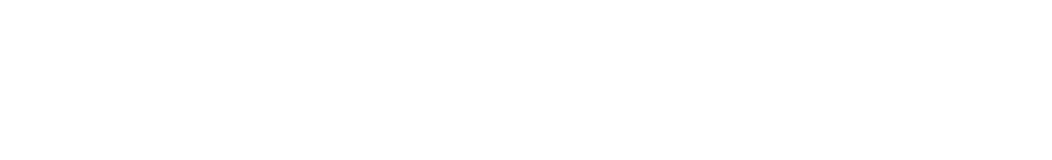
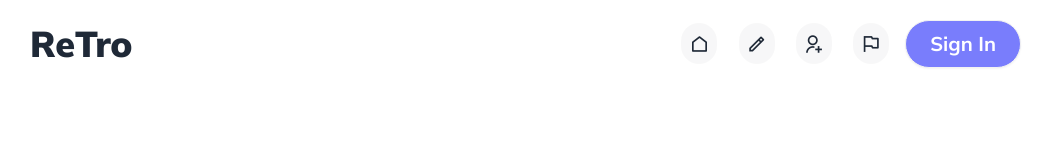
Before and after one commit to Tamim239/Retro-Forum-taklify-, a plain HTML site: page index.html in a window 1280 px wide. Shown: the whole page, without its empty margins (123-1175 px from the left). Drawn offline with nearby package versions, Linux system fonts and the light colour scheme.

Commit message:
added navbar

```diff
--- a/index.html
+++ b/index.html
@@ -1,12 +1,44 @@
 <!DOCTYPE html>
 <html lang="en">
+
 <head>
     <meta charset="UTF-8">
     <meta name="viewport" content="width=device-width, initial-scale=1.0">
     <title>Retro Forum</title>
+    <!-- tailwind and daisy ui cnd link -->
+    <link href="https://cdn.jsdelivr.net/npm/daisyui@4.7.2/dist/full.min.css" rel="stylesheet" type="text/css" />
+    <script src="https://cdn.tailwindcss.com"></script>
+    <!-- icon link -->
+    <link href="https://cdn.jsdelivr.net/npm/remixicon@4.2.0/fonts/remixicon.css" rel="stylesheet" />
+    <!-- font mulish -->
+    <link rel="preconnect" href="https://fonts.googleapis.com">
+<link rel="preconnect" href="https://fonts.gstatic.com" crossorigin>
+<link href="https://fonts.googleapis.com/css2?family=Mulish:ital,wght@0,200..1000;1,200..1000&display=swap" rel="stylesheet">
+<style>
+    .font-mulish{
+        font-family: "Mulish", sans-serif;
+    }
+</style>
 </head>
-<body>
-    <nav>
+
+<body class="font-mulish">
+    <nav class="w-4/5 mx-auto mt-3">
+        <div>
+            <div class="navbar bg-base-100">
+                <div class="navbar-start">
+                    <a class="btn btn-ghost text-4xl font-black">ReTro</a>
+                </div>
+                <div class="navbar-end space-x-4 text-xl">
+                   <div class="space-x-4 *:p-2 *:bg-[#12132D08] *:rounded-full">
+                    <a title="Home" href=""><i class="ri-home-line"></i></a>
+                    <a title="edit" href=""><i class="ri-pencil-line"></i></a>
+                    <a title="add" href=""><i class="ri-user-add-line"></i></a>
+                    <a title="flag" href=""><i class="ri-flag-line"></i></a>
+                   </div>
+                    <a class="btn rounded-full px-6 bg-[#797DFC] text-white text-xl font-bold">Sign In</a>
+                </div>
+            </div>
+        </div>
 
     </nav>
     <header>
@@ -22,4 +54,5 @@
     <!-- file js -->
     <script src="js/main.js"></script>
 </body>
+
 </html>
--- /dev/null
+++ b/tailwind.config.js
@@ -0,0 +1,8 @@
+/** @type {import('tailwindcss').Config} */
+module.exports = {
+    content: ["./src/**/*.{html,js}"],
+    theme: {
+      extend: {},
+    },
+    plugins: [],
+  }
```
